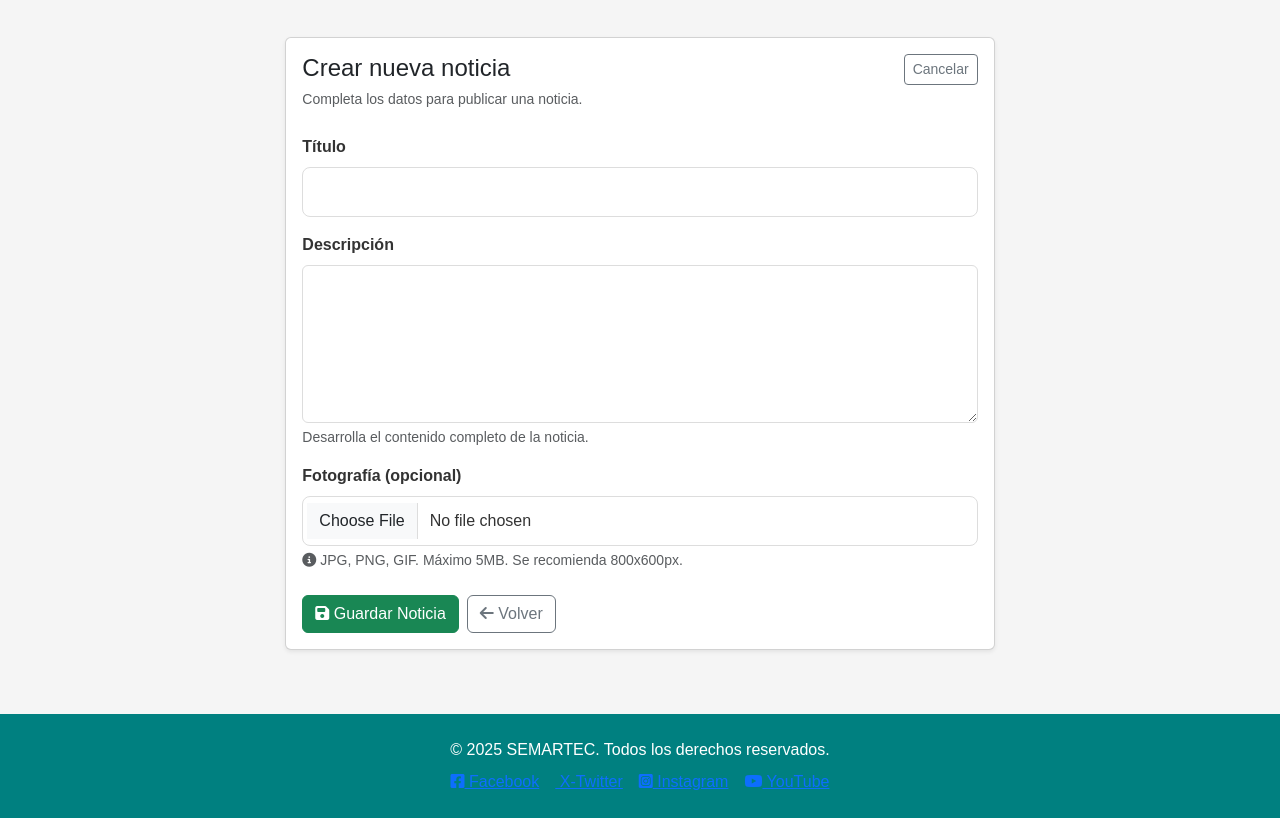
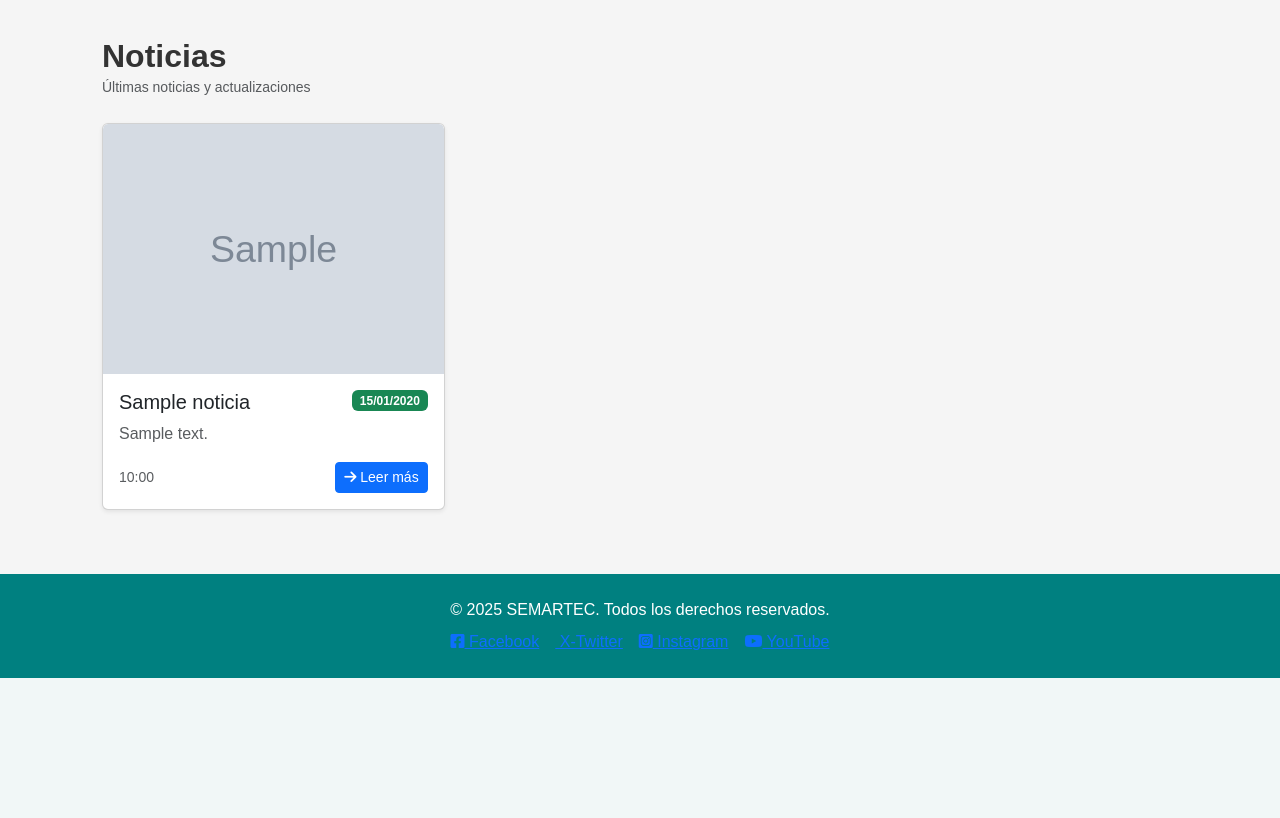
Before and after one commit to CristianDan2008/Proyecto, a Django app: page /noticias/ in a window 1280 px wide. Shown: the part 142-960 px from the top of the page. After the commit the page ends 820 px from the top, so only its background shows below. Run offline with Django 5.2, Linux system fonts and the light colour scheme; tables that the repository leaves empty hold one stand-in row (values such as "Sample post"); grey boxes marked "Sample" are stand-in pictures.

Commit message:
Add files via upload

```diff
--- a/myapp/templates/noticias.html
+++ b/myapp/templates/noticias.html
@@ -1,76 +1,51 @@
 {% extends 'base.html' %}
-{% load i18n %}
-{% block title %}{% trans "Crear/Editar noticia" %} | SEMARTEC{% endblock %}
+{% load static %}
+
+{% block title %}Noticias | SEMARTEC{% endblock %}
 
 {% block content %}
 <div class="container my-5 section-title1">
-  <div class="row justify-content-center">
-    <div class="col-12 col-md-8">
-      <div class="card shadow-sm">
-        <div class="card-body">
-          <div class="d-flex justify-content-between align-items-start mb-3">
+  <div class="d-flex justify-content-between align-items-center mb-4">
     <div>
-              <h4 class="card-title mb-1">{% if form.instance.pk %}{% trans "Editar noticia" %}{% else %}{% trans "Crear nueva noticia" %}{% endif %}</h4>
-              <small class="text-muted">{% trans "Completa los datos para publicar una noticia." %}</small>
+      <h2 class="fw-bold mb-0">Noticias</h2>
+      <small class="text-muted">Últimas noticias y actualizaciones</small>
     </div>
-            <a href="{% url 'admin-noticias' %}" class="btn btn-outline-secondary btn-sm">{% trans "Cancelar" %}</a>
   </div>
 
-          <form method="post" novalidate enctype="multipart/form-data" class="mt-4">
-            {% csrf_token %}
-            {% if form.non_field_errors %}
-              <div class="alert alert-danger">{{ form.non_field_errors }}</div>
+  <div class="row g-4">
+    {% for n in noticias %}
+    <div class="col-12 col-sm-6 col-lg-4">
+      <div class="card h-100 shadow-sm overflow-hidden">
+        {% if n.fotografia %}
+        <img src="{{ n.fotografia.url }}" alt="{{ n.titulo }}" class="card-img-top" style="height: 250px; object-fit: cover;">
+        {% else %}
+        <div class="card-img-top bg-light d-flex align-items-center justify-content-center" style="height: 250px;">
+          <i class="fa-solid fa-image text-muted" style="font-size: 3rem;"></i>
+        </div>
         {% endif %}
 
-            <div class="mb-3">
-              <label class="form-label fw-bold" for="{{ form.titulo.id_for_label }}">{% trans "Título" %}</label>
-              <input type="text" class="form-control" name="titulo" id="{{ form.titulo.id_for_label }}" value="{{ form.instance.titulo }}" required>
-              {% for err in form.titulo.errors %}
-                <div class="invalid-feedback d-block text-danger">{{ err }}</div>
-              {% endfor %}
+        <div class="card-body d-flex flex-column">
+          <div class="d-flex justify-content-between align-items-start mb-2">
+            <h5 class="card-title mb-0">{{ n.titulo }}</h5>
+            <span class="badge bg-success small">{{ n.fecha_publicacion|date:"d/m/Y" }}</span>
           </div>
 
-            <div class="mb-3">
-              <label class="form-label fw-bold" for="{{ form.descripcion.id_for_label }}">{% trans "Descripción" %}</label>
-              <textarea class="form-control" name="descripcion" id="{{ form.descripcion.id_for_label }}" rows="6" required>{{ form.instance.descripcion }}</textarea>
-              <small class="text-muted d-block mt-1">{% trans "Desarrolla el contenido completo de la noticia." %}</small>
-              {% for err in form.descripcion.errors %}
-                <div class="invalid-feedback d-block text-danger">{{ err }}</div>
-              {% endfor %}
-            </div>
+          <p class="card-text text-muted mb-3 flex-grow-1">{{ n.descripcion|linebreaksbr|truncatechars:150 }}</p>
 
-            <div class="mb-3">
-              <label class="form-label fw-bold" for="{{ form.fotografia.id_for_label }}">{% trans "Fotografía (opcional)" %}</label>
-              {% if form.instance.fotografia %}
-                <div class="mb-3">
-                  <div class="card overflow-hidden" style="max-width: 250px;">
-                    <img src="{{ form.instance.fotografia.url }}" alt="{{ form.instance.titulo }}" class="card-img img-fluid" style="height: 200px; object-fit: cover;">
-                  </div>
-                  <small class="text-muted d-block mt-2">{% trans "Foto actual" %}</small>
-                </div>
-              {% endif %}
-              <input type="file" class="form-control" name="fotografia" id="{{ form.fotografia.id_for_label }}" accept="image/*">
-              <small class="text-muted d-block mt-1">
-                <i class="fa-solid fa-info-circle"></i>
-                {% trans "JPG, PNG, GIF. Máximo 5MB. Se recomienda 800x600px." %}
-              </small>
-              {% for err in form.fotografia.errors %}
-                <div class="invalid-feedback d-block text-danger">{{ err }}</div>
-              {% endfor %}
-            </div>
-
-            <div class="d-flex gap-2 mt-4">
-              <button type="submit" class="btn btn-success">
-                <i class="fa-solid fa-save"></i> {% trans "Guardar Noticia" %}
-              </button>
-              <a href="{% url 'admin-noticias' %}" class="btn btn-outline-secondary">
-                <i class="fa-solid fa-arrow-left"></i> {% trans "Volver" %}
+          <div class="d-flex justify-content-between align-items-center">
+            <small class="text-muted">{{ n.fecha_publicacion|date:"H:i" }}</small>
+            <a href="{% url 'noticia-detalle' n.pk %}" class="btn btn-sm btn-primary">
+              <i class="fa-solid fa-arrow-right"></i> Leer más
             </a>
-            </div>
-          </form>
           </div>
         </div>
       </div>
     </div>
+    {% empty %}
+    <div class="col-12">
+      <div class="alert alert-info mb-0">No hay noticias por el momento.</div>
+    </div>
+    {% endfor %}
+  </div>
 </div>
 {% endblock %}
```
Lines whose indentation alone changed are shown as unchanged.
